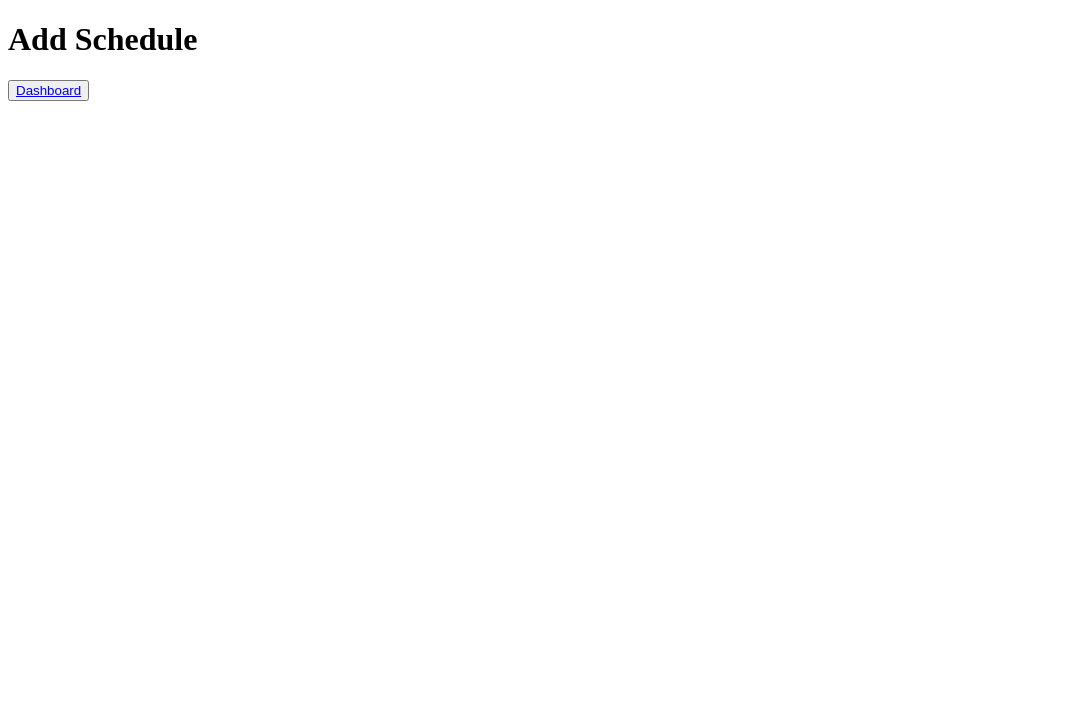
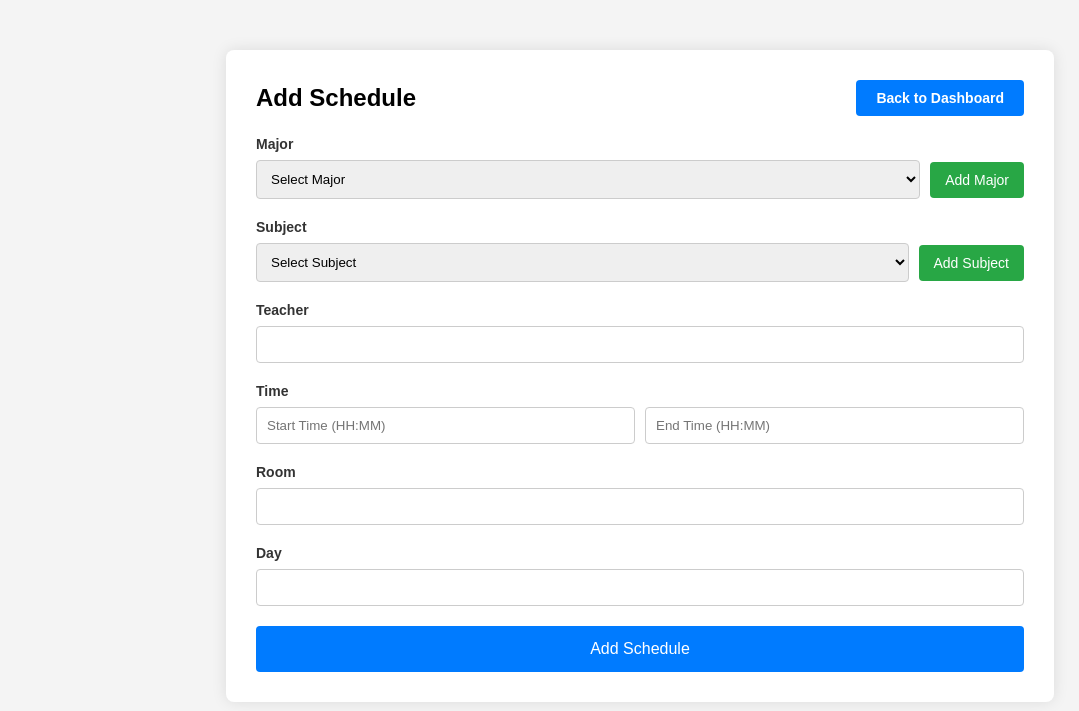
Before and after one commit to LeonardoNifinluri/web-crud-django, a Django app: page /create/ in a window 1280 px wide. Shown: the top 711 px of the page, without its empty margins (0-1079 px from the left). Run offline with Django 5.2, Linux system fonts and the light colour scheme.

Commit message:
feat : dashboard ui

```diff
--- /dev/null
+++ b/schedule/static/css/add-schedule.css
@@ -0,0 +1,153 @@
+body {
+  font-family: Arial, sans-serif;
+  background-color: #f4f4f4;
+  margin: 0;
+  padding: 0;
+}
+
+.container {
+  width: 60%;
+  margin: 50px auto;
+  background-color: #fff;
+  padding: 30px;
+  border-radius: 8px;
+  box-shadow: 0 0 15px rgba(0, 0, 0, 0.1);
+}
+
+.header-section {
+  display: flex;
+  justify-content: space-between;
+  align-items: center;
+  margin-bottom: 20px;
+}
+
+.header-section h1 {
+  margin: 0;
+  font-size: 24px;
+}
+
+.header-section .dashboard-button {
+  background-color: #007bff;
+  padding: 10px 20px;
+  border-radius: 4px;
+  text-decoration: none;
+  color: #fff;
+  font-size: 14px;
+  font-weight: bold;
+  border: none;
+  cursor: pointer;
+}
+
+.header-section .dashboard-button:hover {
+  background-color: #0056b3;
+}
+
+.form-group {
+  margin-bottom: 20px;
+}
+
+.form-group label {
+  display: block;
+  margin-bottom: 8px;
+  font-weight: bold;
+  font-size: 14px;
+  color: #333;
+}
+
+.form-group input[type="text"],
+.form-group select {
+  width: 100%;
+  padding: 10px;
+  border: 1px solid #ccc;
+  border-radius: 4px;
+  box-sizing: border-box
+}
+
+.dropdown-group {
+  display: flex;
+  align-items: center;
+}
+
+.dropdown-group select {
+  flex: 1;
+}
+
+.add-button {
+  margin-left: 10px;
+  padding: 10px 15px;
+  background-color: #28a745;
+  color: #fff;
+  border: none;
+  border-radius: 4px;
+  cursor: pointer;
+  font-size: 14px;
+}
+
+.add-button:hover {
+  background-color: #218838;
+}
+
+.time-inputs {
+  display: flex;
+  gap: 10px;
+}
+
+.submit-button {
+  width: 100%;
+  padding: 14px;
+  background-color: #007bff;
+  color: #fff;
+  border: none;
+  border-radius: 4px;
+  cursor: pointer;
+  font-size: 16px;
+}
+
+.submit-button:hover {
+  background-color: #0056b3;
+}
+
+.popup {
+  display: none;
+  position: fixed;
+  top: 0;
+  left: 0;
+  width: 100%;
+  height: 100%;
+  background-color: rgba(0, 0, 0, 0.5);
+  justify-content: center;
+  align-items: center;
+}
+
+.popup-content {
+  background-color: #fff;
+  padding: 20px;
+  border-radius: 8px;
+  width: 320px;
+  position: relative;
+  text-align: left;
+  box-shadow: 0 0 15px rgba(0,0,0,0.2);
+}
+
+.close-button {
+  position: absolute;
+  top: 10px;
+  right: 20px;
+  font-size: 24px;
+  cursor: pointer;
+}
+
+.popup-content h2 {
+  margin-top: 0;
+  margin-bottom: 15px;
+  font-size: 18px;
+}
+
+.popup-content form input[type="text"] {
+  width: 100%;
+  padding: 10px;
+  margin-bottom: 15px;
+  border: 1px solid #ccc;
+  border-radius: 4px;
+  box-sizing: border-box
+}
--- a/schedule/templates/add-schedule.html
+++ b/schedule/templates/add-schedule.html
@@ -1,12 +1,96 @@
+{% load static %}
 <!DOCTYPE html>
 <html lang="en">
 <head>
     <meta charset="UTF-8">
     <meta name="viewport" content="width=device-width, initial-scale=1.0">
+    <link rel="stylesheet" href="{% static 'css/add-schedule.css' %}">
     <title>Add Schedule</title>
 </head>
 <body>
-    <h1>Add Schedule</h1>
-    <button><a href="/">Dashboard</a></button>
+    <div class="container">
+        <div class="header-section">
+            <h1>Add Schedule</h1>
+            <a href="/" class="dashboard-button">Back to Dashboard</a>
+        </div>
+        <form method="POST">
+            {% csrf_token %}
+
+            <div class="form-group">
+                <label for="major">Major</label>
+                <div class="dropdown-group">
+                    <select id="major" name="major_id" required>
+                        <option value="" disabled selected>Select Major</option>
+                        {% for major in majors %}
+                            <option value="{{ major.id }}">{{ major.name }}</option>
+                        {% endfor %}
+                    </select>
+                    <button type="button" class="add-button" onclick="showPopup('major')">Add Major</button>
+                </div>
+            </div>
+
+            <div class="form-group">
+                <label for="subject">Subject</label>
+                <div class="dropdown-group">
+                    <select id="subject" name="subject_id" required>
+                        <option value="" disabled selected>Select Subject</option>
+                        {% for subject in subjects %}
+                            <option value="{{ subject.id }}">{{ subject.name }}</option>
+                        {% endfor %}
+                    </select>
+                    <button type="button" class="add-button" onclick="showPopup('subject')">Add Subject</button>
+                </div>
+            </div>
+
+            <div class="form-group">
+                <label for="teacher_name">Teacher</label>
+                <input type="text" id="teacher_name" name="teacher_name" required>
+            </div>
+
+            <div class="form-group">
+                <label for="time">Time</label>
+                <div class="time-inputs">
+                    <input type="text" id="time_begins" name="time_begins" placeholder="Start Time (HH:MM)" required>
+                    <input type="text" id="time_ends" name="time_ends" placeholder="End Time (HH:MM)" required>
+                </div>
+            </div>
+
+            <div class="form-group">
+                <label for="room">Room</label>
+                <input type="text" id="room" name="room" required>
+            </div>
+
+            <div class="form-group">
+                <label for="day">Day</label>
+                <input type="text" id="day" name="day" required>
+            </div>
+
+            <button type="submit" class="submit-button">Add Schedule</button>
+        </form>
+    </div>
+
+    <div id="popup" class="popup">
+        <div class="popup-content">
+            <span class="close-button" onclick="closePopup()">&times;</span>
+            <h2 id="popup-title">Add New Major</h2>
+            <form id="popup-form" method="POST">
+                {% csrf_token %}
+                <input type="text" id="popup-input" placeholder="Enter Name" required>
+                <button type="submit" class="submit-button">Add</button>
+            </form>
+        </div>
+    </div>
+
+    <script>
+        function showPopup(type) {
+            document.getElementById('popup').style.display = 'flex';
+            document.getElementById('popup-title').innerText = 'Add New ' + type.charAt(0).toUpperCase() + type.slice(1);
+            document.getElementById('popup-input').placeholder = 'Enter ' + type + ' Name';
+        }
+
+        function closePopup() {
+            document.getElementById('popup').style.display = 'none';
+        }
+    </script>
 </body>
 </html>
```
Also changed, not shown: 1 other file.
